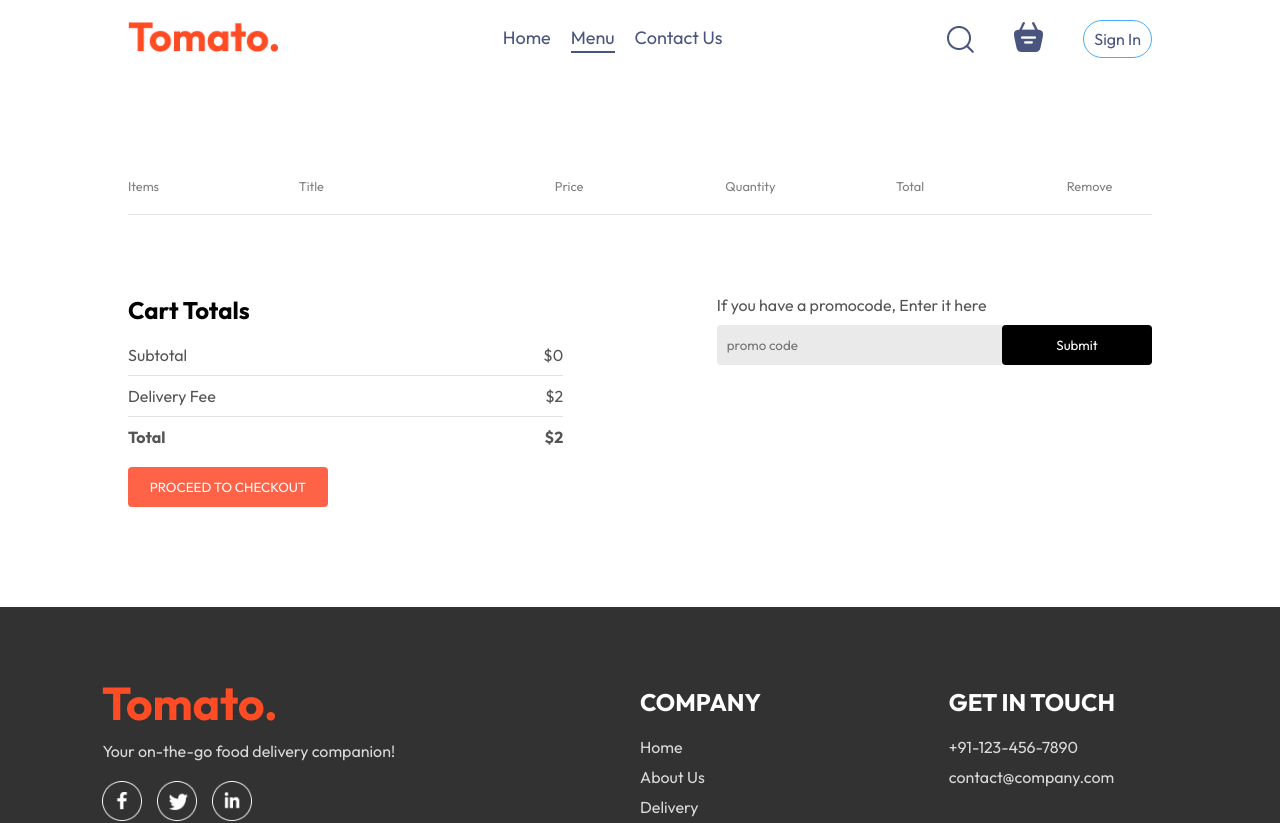
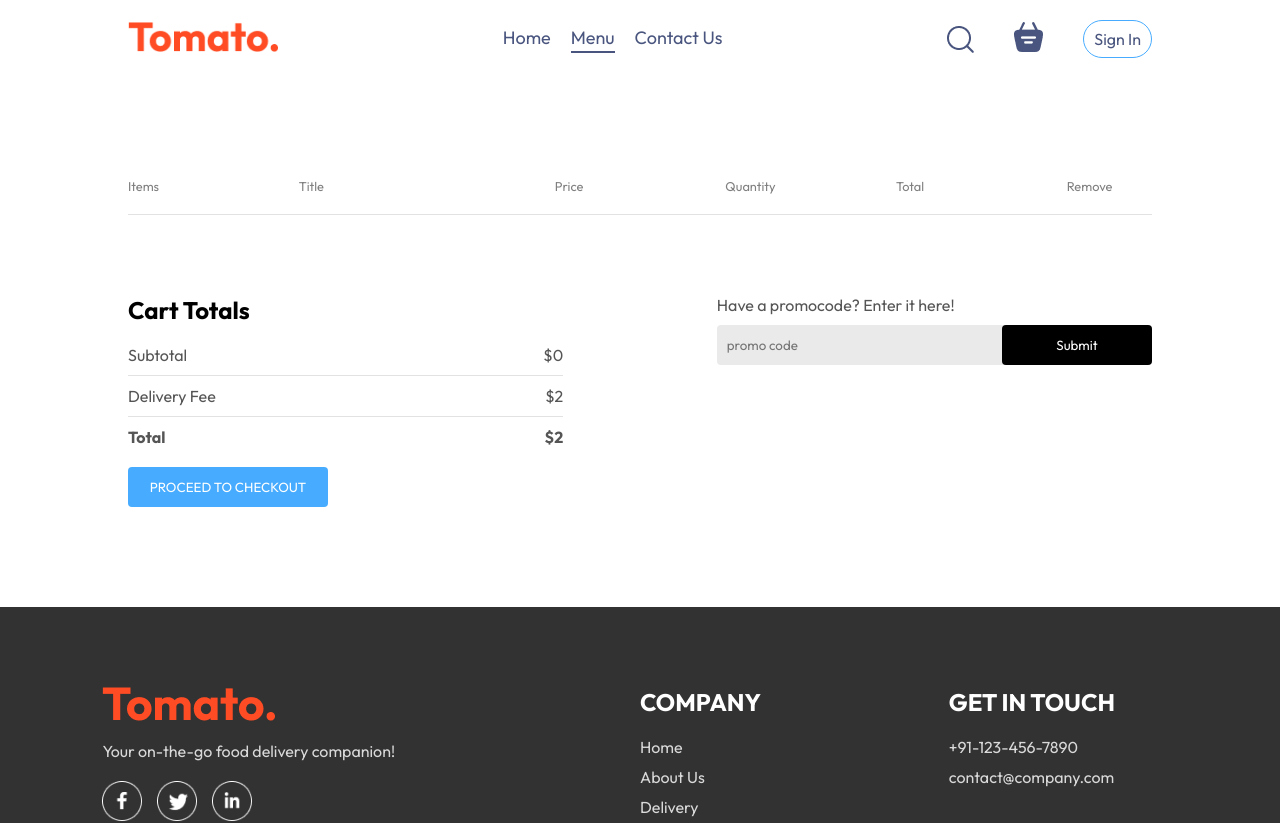
Before and after one commit to Deeks779/Food_Delivery_Website, a React (Vite) app in the folder frontend/: page /cart in a window 1280 px wide. Shown: the top 823 px of the page. Built offline with nearby package versions, Linux system fonts and the light colour scheme.

Commit message:
palette css updates

```diff
--- a/frontend/src/context/StoreContext.jsx
+++ b/frontend/src/context/StoreContext.jsx
@@ -29,12 +29,9 @@ const StoreContextProvider = (props) => {
                 let itemInfo = food_list.find((product) => product._id === item);
                 totalAmount += itemInfo.price* cartItems[item];
             }
-
         }
         return totalAmount;
     }
-
-
 
     const contextValue = {
         food_list,
--- a/frontend/src/pages/Cart/Cart.css
+++ b/frontend/src/pages/Cart/Cart.css
@@ -1,6 +1,7 @@
 .cart{
     margin-top: 100px;
 }
+
 .cart-items-title{
     display: grid;
     grid-template-columns: 1fr 1.5fr 1fr 1fr 1fr 0.5fr;
@@ -8,56 +9,68 @@
     color: grey;
     font-size: max(1vw,12px);
 }
+
 .cart-items-item{
     margin: 10px 0px;
     color: black;
 }
+
 .cart-items-item img{
     width: 50px;
 }
+
 .cart hr{
     height: 1px;
     background-color: #e2e2e2;
     border: none;
 }
+
 .cart-items-item .cross{
     cursor: pointer;
 }
+
 .cart-bottom{
     margin-top: 80px;
     display: flex;
     justify-content: space-between;
     gap: max(12vw,20px);
 }
+
 .cart-total{
     flex: 1;
     display: flex;
     flex-direction: column;
     gap: 20px;
 }
+
 .cart-total-details{
     display: flex;
     justify-content: space-between;
     color: #555;
 }
+
 .cart-total hr{
     margin: 10px 0px;
 }
+
 .cart-total button{
     border: none;
     color: white;
-    background-color: tomato;
+    background-color: rgb(71, 172, 255);
     width: max(15vw,200px);
     padding: 12px 0px;
     border-radius: 4px;
     cursor: pointer;
 }
+
 .cart-promocode{
     flex: 1;
 }
+
 .cart-promocode p{
     color: #555;
 }
+
 .cart-promocode-input{
     margin-top: 10px;
     display: flex;
@@ -66,12 +79,14 @@
     background-color: #eaeaea;
     border-radius: 4px;
 }
+
 .cart-promocode-input input{
     background: transparent;
     border: none;
     outline: none;
     padding-left: 10px;
 }
+
 .cart-promocode-input button{
     width: max(10vw,150px);
     padding: 12px 5px;
@@ -80,6 +95,7 @@
     color: white;
     border-radius: 4px;
 }
+
 @media (max-width:750px) {
     .cart-bottom{
         flex-direction: column-reverse;
--- a/frontend/src/pages/Cart/Cart.jsx
+++ b/frontend/src/pages/Cart/Cart.jsx
@@ -66,7 +66,7 @@ const Cart = () => {
         </div>
         <div className="cart-promocode">
           <div>
-            <p>If you have a promocode, Enter it here</p>
+            <p>Have a promocode? Enter it here!</p>
             <div className='cart-promocode-input'>
               <input type="text" placeholder='promo code' />
               <button>Submit</button>
```
